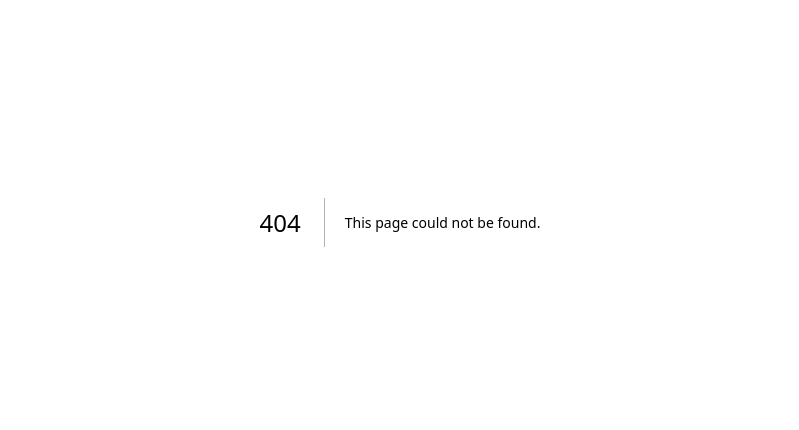
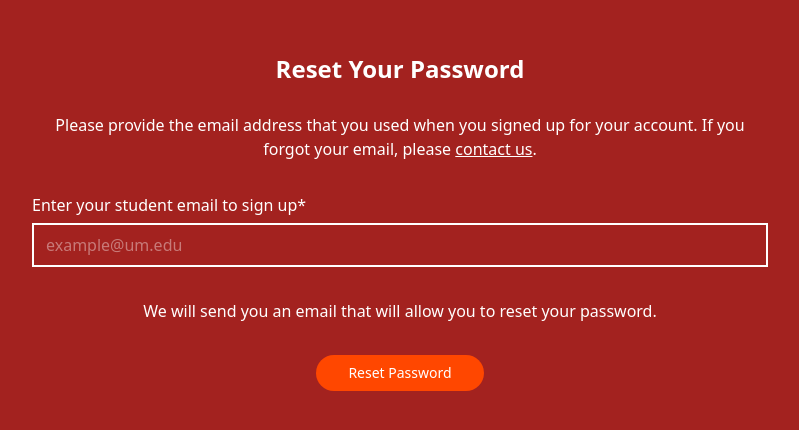
Before and after one commit to devhasibulislam/opedia-projectx, a Next.js app: page /forgot-password in a window 1280 px wide. Before the commit this address had no page. Shown: the part 178-608 px from the top of the page, without its empty margins (240-1039 px from the left). Built offline with nearby package versions, Linux system fonts and the light colour scheme.

Commit message:
forgot password route ui design done

```diff
--- /dev/null
+++ b/pages/forgot-password/index.js
@@ -0,0 +1,61 @@
+/**
+ * Title: Write a program using JavaScript on Index
+ * Author: Hasibul Islam
+ * Portfolio: https://devhasibulislam.vercel.app
+ * Linkedin: https://linkedin.com/in/devhasibulislam
+ * GitHub: https://github.com/devhasibulislam
+ * Facebook: https://facebook.com/devhasibulislam
+ * Instagram: https://instagram.com/devhasibulislam
+ * Twitter: https://twitter.com/devhasibulislam
+ * Pinterest: https://pinterest.com/devhasibulislam
+ * WhatsApp: https://wa.me/8801906315901
+ * Telegram: devhasibulislam
+ * Date: 31, October 2023
+ */
+
+import Button from "@/components/Button";
+import React from "react";
+
+const ResetPassword = () => {
+  return (
+    <section className="h-screen w-full flex flex-row justify-center items-center">
+      <section className="max-w-3xl mx-auto px-4 flex flex-col gap-y-8">
+        <article className="flex flex-col gap-y-7">
+          <h2 className="text-2xl font-semibold text-center">
+            Reset Your Password
+          </h2>
+          <p className="font-medium text-center text-base">
+            Please provide the email address that you used when you signed up
+            for your account. If you forgot your email, please <u>contact us</u>
+            .
+          </p>
+        </article>
+
+        <div className="flex flex-col gap-y-8">
+          <label htmlFor="email" className="flex flex-col gap-y-1.5">
+            <p className="text-base">Enter your student email to sign up*</p>
+            <input
+              type="email"
+              name="email"
+              id="email1"
+              placeholder="example@um.edu"
+              className="form-input w-full border-2 border-white bg-transparent outline-none ring-0 focus:outline-none focus:ring-0 focus:border-2 focus:border-white text-[#FFFFFF66] placeholder:text-[#FFFFFF66] text-base"
+            />
+          </label>
+
+          <div className="flex flex-col gap-y-8 text-center">
+            <p className="text-base">
+              We will send you an email that will allow you to reset your
+              password.
+            </p>
+            <Button type="submit" className="w-fit mx-auto text-base">
+              Reset Password
+            </Button>
+          </div>
+        </div>
+      </section>
+    </section>
+  );
+};
+
+export default ResetPassword;
```
